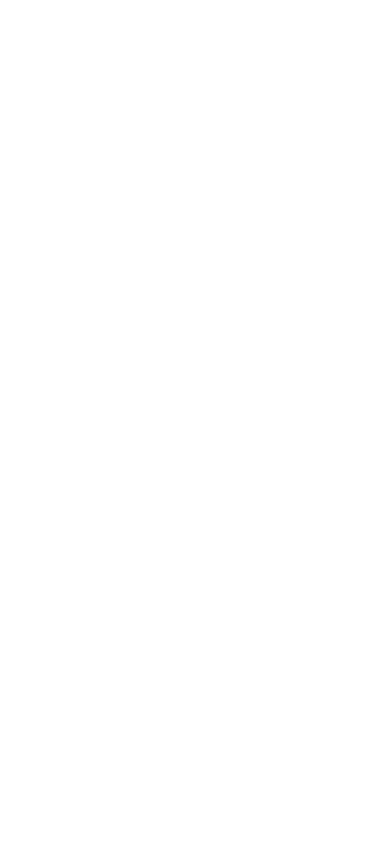
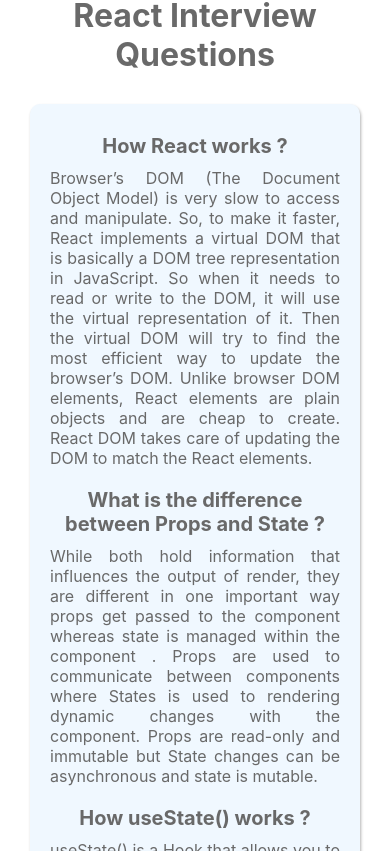
Before and after one commit to TouhidZaman/guns-store, a React (Create React App) app: page / in a window 390 px wide. Shown: the part 4633-5484 px from the top of the page. Before the commit the page ends 4578 px from the top, so only its background shows below. Built offline with nearby package versions, Linux system fonts and the light colour scheme.

Commit message:
React interview questions added

```diff
--- /dev/null
+++ b/public/questions-data.json
@@ -0,0 +1,17 @@
+[
+  {
+    "id": "444623dde289b96ec492dc08e34",
+    "question": "How React works ?",
+    "answer": "Browser’s DOM (The Document Object Model) is very slow to access and manipulate. \n      So, to make it faster, React implements a virtual DOM that is basically a DOM tree representation in JavaScript. \n      So when it needs to read or write to the DOM, it will use the virtual representation of it. \n      Then the virtual DOM will try to find the most efficient way to update the browser’s DOM.\n      Unlike browser DOM elements, React elements are plain objects and are cheap to create. \n      React DOM takes care of updating the DOM to match the React elements."
+  },
+  {
+    "id": "444623dde28f8265119cf0ee94e",
+    "question": "What is the difference between Props and State ?",
+    "answer": "While both hold information that influences the output of render, \n      they are different in one important way props get passed to the component whereas state is managed within the component .\n      Props are used to communicate between components where States is used to rendering dynamic changes with the component. \n      Props are read-only and  immutable but State changes can be asynchronous and state is mutable."
+  },
+  {
+    "id": "444623dde2842f516000e98dcb7",
+    "question": "How useState() works ?",
+    "answer": "useState() is a Hook that allows you to have one or more  state variables in functional components. \n      You pass the initial state to this function. Then, it returns a variable with the current state value and another function to update this value. \n      Under the hood, React keeps track of these state variables. React uses state to ensures they stay up-to-date on subsequent re-renders of the component "
+  }
+]
--- a/src/App.js
+++ b/src/App.js
@@ -1,5 +1,6 @@
 import './App.css';
 import Header from './components/Header/Header';
+import Questions from './components/Questions/Questions';
 import Shop from './components/Shop/Shop';
 
 function App() {
@@ -7,6 +8,7 @@
     <div>
       <Header />
       <Shop />
+      <Questions />
     </div>
   );
 }
--- /dev/null
+++ b/src/components/Questions/Question/Question.js
@@ -0,0 +1,13 @@
+import React from 'react';
+import styles from './Question.module.css'
+
+const Question = ({question, answer}) => {
+    return (
+        <div className={styles.question}>
+            <h3>{question}</h3>
+            <p>{answer}</p>
+        </div>
+    );
+};
+
+export default Question;
--- /dev/null
+++ b/src/components/Questions/Question/Question.module.css
@@ -0,0 +1,21 @@
+.question h3 {
+    margin-bottom: 7px;
+    font-size: 20px;
+}
+
+.question p {
+    margin-top: 0px;
+    font-size: 17px;
+    text-align: justify;
+}
+
+/* Adjustments For Mobile view  */
+@media screen and (max-width: 992px) {
+    .question h3 {
+        text-align: center;
+    }
+    .question p {
+        margin-top: 10px;
+        font-size: 16px;
+    }
+}
--- /dev/null
+++ b/src/components/Questions/Questions.js
@@ -0,0 +1,37 @@
+import React, { useEffect, useState } from 'react';
+import styles from './Questions.module.css';
+import logo from '../../logo.svg';
+import Question from './Question/Question';
+
+const Questions = () => {
+    const [questions, setQuestions] = useState([]);
+
+    //Getting questions data from questions data json
+    useEffect(() => {
+        fetch('questions-data.json')
+            .then(response => response.json())
+            .then(data => setQuestions(data))
+    }, [])
+
+    return (
+        <div className={styles.questionsSection}>
+            <h1>React Interview Questions</h1>
+            <div className={styles.questionsContainer}>
+                <div className={styles.imageContainer}>
+                    <img src={logo} alt="" />
+                </div>
+                <div className={styles.questions}>
+                    {
+                        questions.map(question => <Question
+                            key={question.id}
+                            question={question.question}
+                            answer={question.answer}
+                        />)
+                    }
+                </div>
+            </div>
+        </div>
+    );
+};
+
+export default Questions;
--- /dev/null
+++ b/src/components/Questions/Questions.module.css
@@ -0,0 +1,83 @@
+.questionsSection {
+    padding: 50px;
+    color: dimgray;
+}
+
+.questionsSection>h1 {
+    text-align: center;
+}
+
+.questionsContainer {
+    max-width: 1200px;
+    margin: 30px auto;
+    background-color: aliceblue;
+    box-shadow: 1px 2px 3px rgb(0 0 0 / 0.3);
+    border-radius: 10px;
+    box-sizing: border-box;
+    padding: 10px 20px;
+    display: flex;
+}
+
+.imageContainer {
+    width: 35%;
+    /* background-color: white; */
+    display: flex;
+    align-items: center;
+    justify-content: center;
+    border-radius: 20px;
+}
+
+.imageContainer img {
+    width: 100%;
+}
+
+.questions {
+    width: 65%;
+    padding: 30px;
+}
+
+/* Adjustments For Tablet View  */
+@media screen and (max-width: 992px) {
+    .questionsSection {
+        padding: 30px;
+        margin-bottom: 30px;
+    }
+
+    .questionsContainer {
+        display: block;
+    }
+
+    .imageContainer {
+        display: none;
+    }
+
+    .questions {
+        width: 100%;
+        padding: 0px;
+    }
+}
+
+/* Adjustments For Mobile view  */
+@media screen and (max-width: 768px) {
+    .questionsSection {
+        padding: 30px;
+        margin-bottom: 20px;
+    }
+
+    .questionsContainer {
+        flex-direction: column;
+    }
+
+    .imageContainer {
+        width: 100%;
+    }
+
+    .imageContainer img {
+        width: 50%;
+    }
+
+    .questions {
+        width: 100%;
+        padding: 0px;
+    }
+}
```
